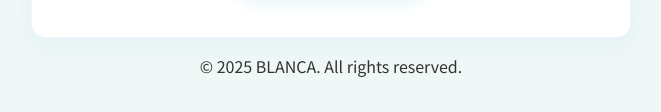
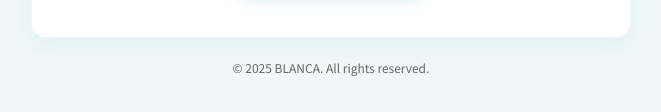
Before and after one commit to reito/relationship-style-test, a plain HTML site: page result.html in a window 1280 px wide. Shown: the part 1180-1292 px from the top of the page, without its empty margins (309-970 px from the left). Drawn offline with Linux system fonts and the light colour scheme.

Commit message:
コピーライトのデザイン修正

```diff
--- a/result.html
+++ b/result.html
@@ -357,9 +357,9 @@
         </div>
     </div>
 
-    <footer>
-        <p>© 2025 BLANCA. All rights reserved.</p>
-    </footer>
+    <div style="margin-top: 20px; color: #666; font-size: 12px;">
+        © 2025 BLANCA. All rights reserved.
+    </div>
 
     <script>
         // キャラクター画像のマッピング
```
